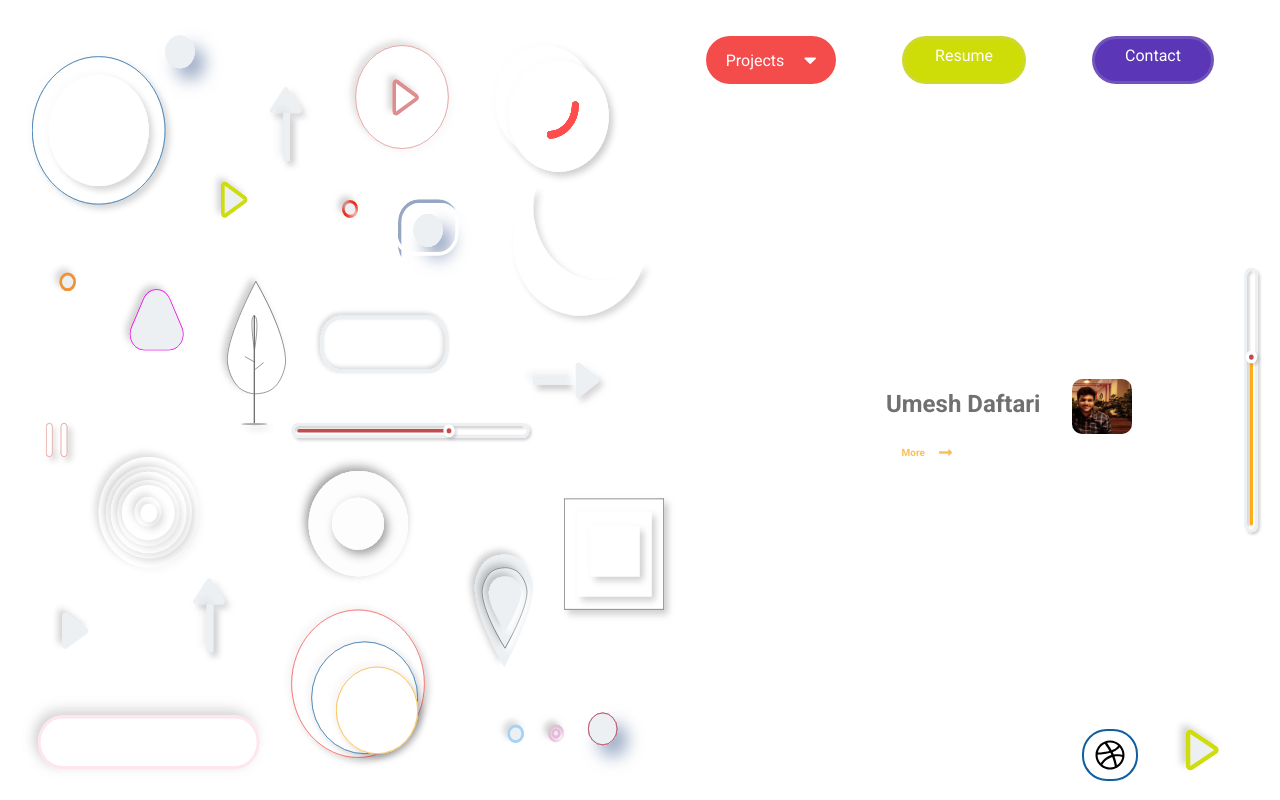
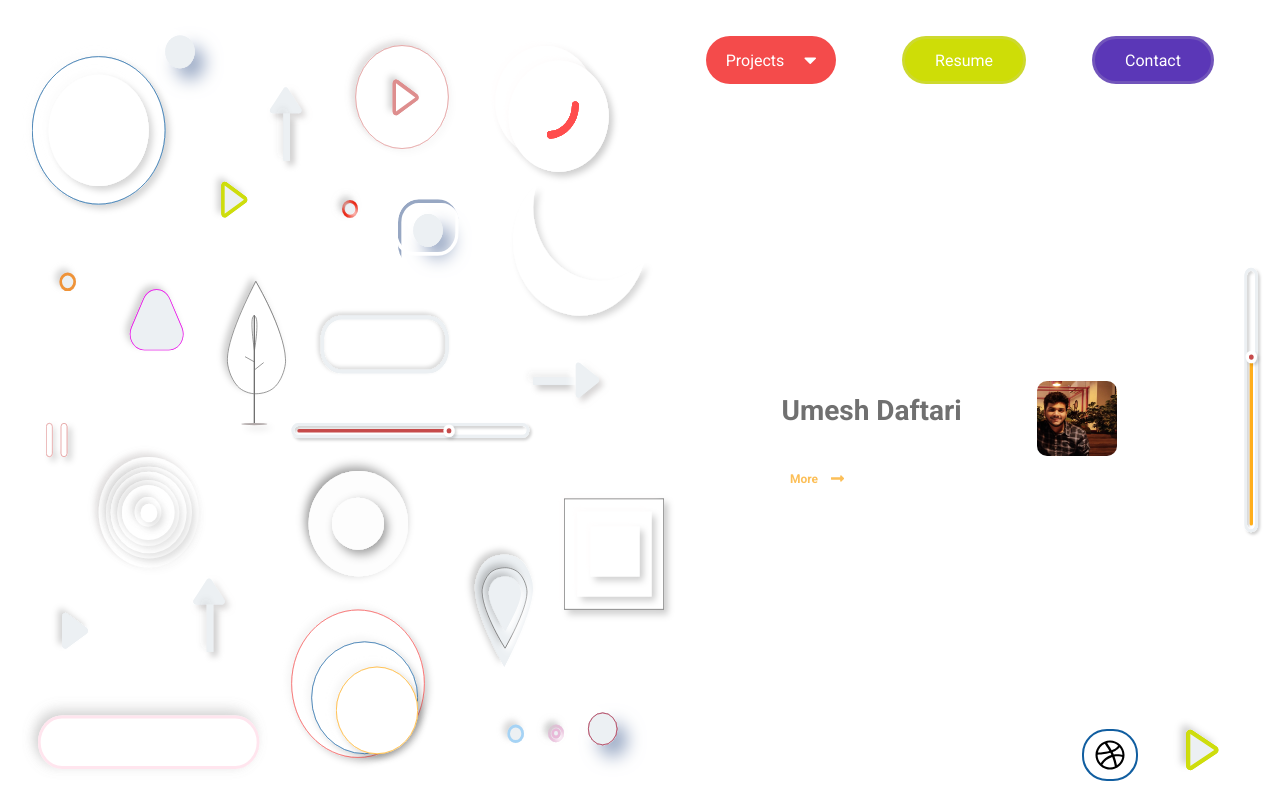
Before and after one commit to ud-canvas/website-v1, an Angular app: page /home in a window 1280 px wide. Built offline with nearby package versions, Linux system fonts and the light colour scheme.

Commit message:
scale up the profile card and fix the offset of text in buttons on the homepage

```diff
--- a/src/app/components/home/home.component.scss
+++ b/src/app/components/home/home.component.scss
@@ -64,6 +64,10 @@ nav {
     $shade: 200;
     border: 3px solid rgba($shade, $shade, $shade, 0.2);
     border-radius: 3vh;
+
+    display: flex;
+    align-items: center;
+    justify-content: center;
 
     color: white;
 
@@ -162,11 +166,11 @@ nav {
 }
 
 .info-card {
-  width: 280px;
-  height: 200px;
+  width: 390px;
+  height: 250px;
   position: absolute;
   right: 10vw;
-  top: 35vh;
+  top: 32vh;
 
   cursor: pointer;
   overflow: hidden;
@@ -176,12 +180,12 @@ nav {
   transition: all $animation-duration ease-in-out;
 
   .img {
-    $size: 55px;
+    $size: 75px;
     width: $size + 5px;
     height: $size;
     position: absolute;
-    right: 7%;
-    bottom: 23%;
+    right: 9%;
+    bottom: 20%;
 
     border-radius: 10px;
   }
@@ -191,7 +195,7 @@ nav {
     left: 5%;
     top: 55%;
 
-    font-size: 24px;
+    font-size: 28px;
     font-weight: 700;
     color: #707070;
 
@@ -203,7 +207,7 @@ nav {
     left: 5%;
     bottom: 24%;
 
-    font-size: 14px;
+    font-size: 16px;
     font-weight: bold;
     color: #bbb;
 
@@ -223,7 +227,7 @@ nav {
     align-items: center;
 
     color: #FCBF58;
-    font-size: 10px;
+    font-size: 12px;
     font-weight: bold;
 
     transition: all $animation-duration ease-in-out;
@@ -248,7 +252,7 @@ nav {
     box-shadow: 0 0 20px lightgray;
 
     .title {
-      top: 39%;
+      top: 42%;
     }
 
     .work-description {
@@ -277,25 +281,25 @@ nav {
       top: 0;
       right: 0;
       width: 20%;
-      transform: translateY(-16px) rotateZ(-16deg);
+      transform: translateY(-20px) rotateZ(-16deg);
     }
     40% {
       top: 0;
       right: 0;
       width: 40%;
-      transform: translateY(-12px) rotateZ(-12deg);
+      transform: translateY(-20px) rotateZ(-12deg);
     }
     60% {
       top: 0;
       right: 0;
       width: 60%;
-      transform: translateY(-10px) rotateZ(-8deg);
+      transform: translateY(-20px) rotateZ(-8deg);
     }
     80% {
       top: 0;
       right: 0;
       width: 80%;
-      transform: translateY(-10px) rotateZ(-4deg);
+      transform: translateY(-20px) rotateZ(-4deg);
     }
     100% {
       right: 0;
@@ -314,25 +318,25 @@ nav {
       top: 0;
       right: 0;
       width: 80%;
-      transform: translateY(-10px) rotateZ(-4deg);
+      transform: translateY(-20px) rotateZ(-4deg);
     }
     40% {
       top: 0;
       right: 0;
       width: 60%;
-      transform: translateY(-10px) rotateZ(-8deg);
+      transform: translateY(-20px) rotateZ(-8deg);
     }
     60% {
       top: 0;
       right: 0;
       width: 40%;
-      transform: translateY(-12px) rotateZ(-12deg);
+      transform: translateY(-20px) rotateZ(-12deg);
     }
     80% {
       top: 0;
       right: 0;
       width: 20%;
-      transform: translateY(-16px) rotateZ(-16deg);
+      transform: translateY(-20px) rotateZ(-16deg);
     }
     100% {
       top: 0;
```
